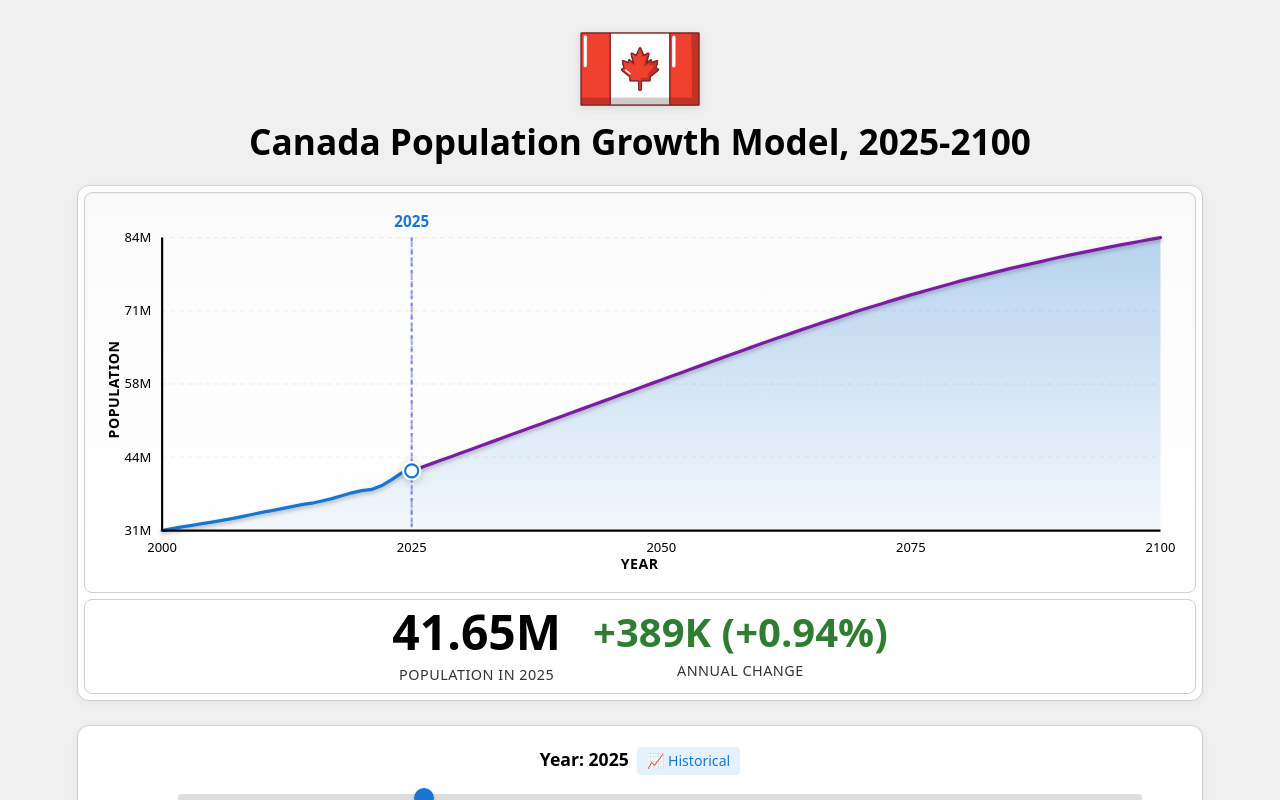
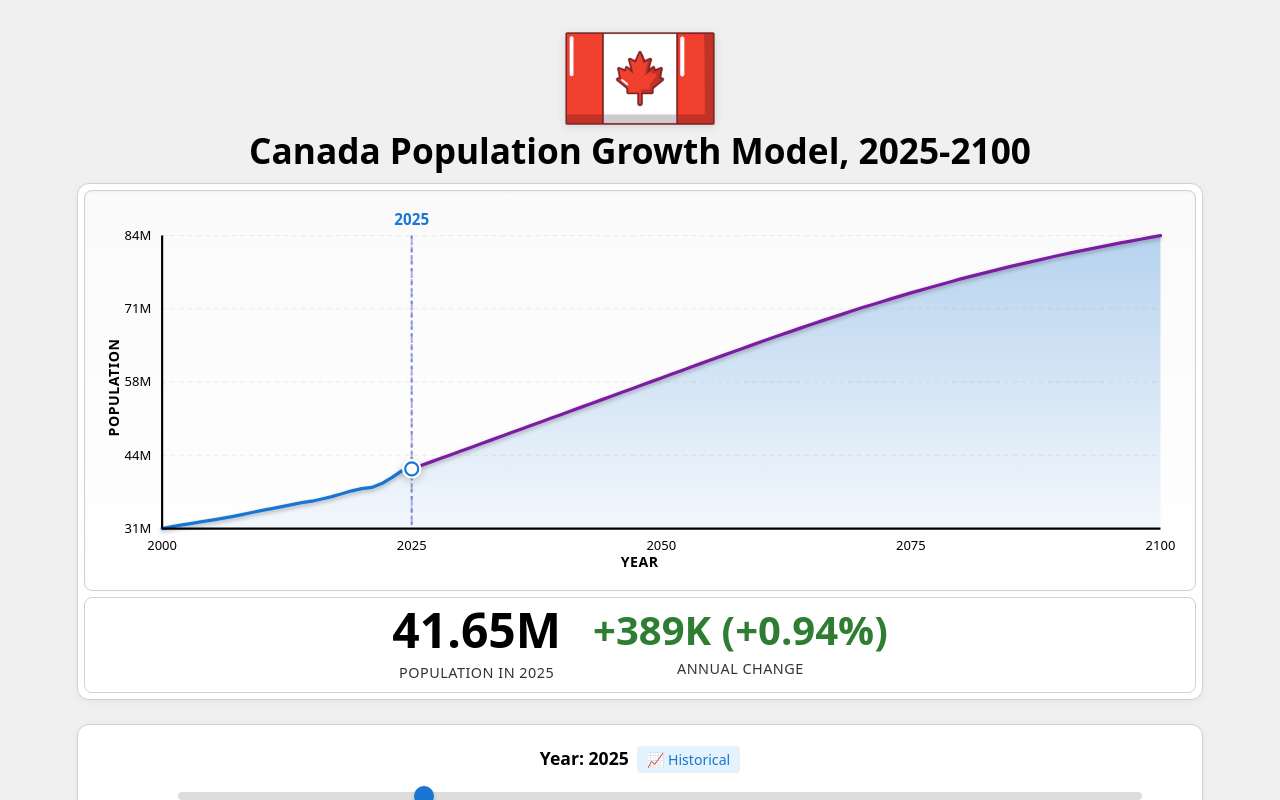
Before and after one commit to thewondrfulwizrd/WA1, a React (Vite) app: page / in a window 1280 px wide. Shown: the top 800 px of the page. Built offline with nearby package versions, Linux system fonts and the light colour scheme.

Commit message:
Reduce spacing above and below main heading by 10px each (total 20px saved)

```diff
--- a/src/components/PopulationPyramid.css
+++ b/src/components/PopulationPyramid.css
@@ -9,19 +9,19 @@
 .canada-flag {
   display: flex;
   justify-content: center;
-  margin-bottom: var(--space-16);
+  margin-bottom: 6px; /* REDUCED: from 16px to 6px to save 10px */
   padding-top: 0; /* REDUCED: removed padding-top (was 16px) to save 16px. Total saved: 40px */
 }
 
 .canada-flag img {
-  width: 120px;
+  width: 150px;
   height: auto;
   filter: drop-shadow(0 2px 4px rgba(0, 0, 0, 0.1));
   object-fit: contain;
 }
 
 .population-pyramid h1 {
-  margin: 0 0 24px 0;
+  margin: 0 0 14px 0; /* REDUCED: bottom margin from 24px to 14px to save 10px */
   font-size: 2.2em;
   font-weight: 600;
   color: #000000;
```
